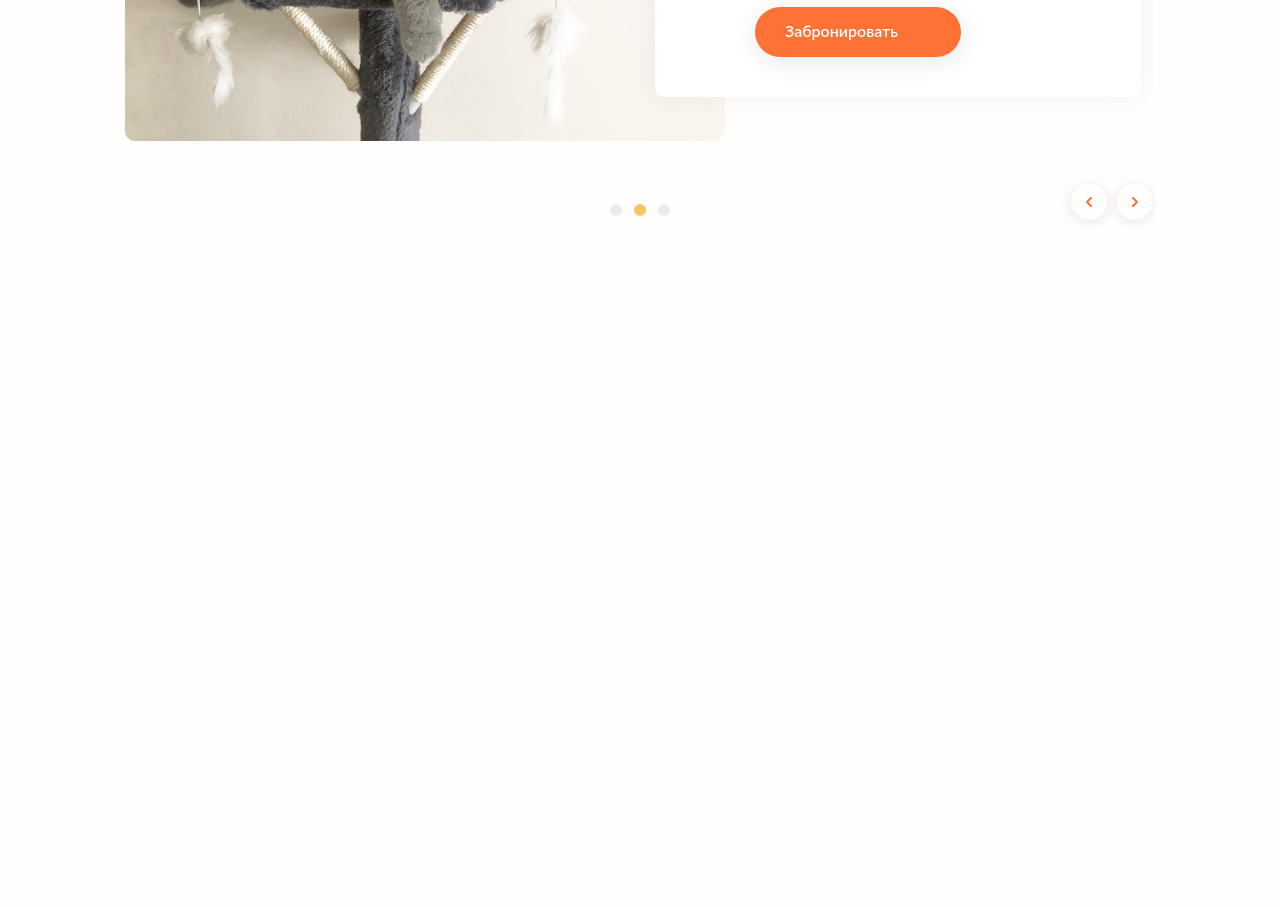
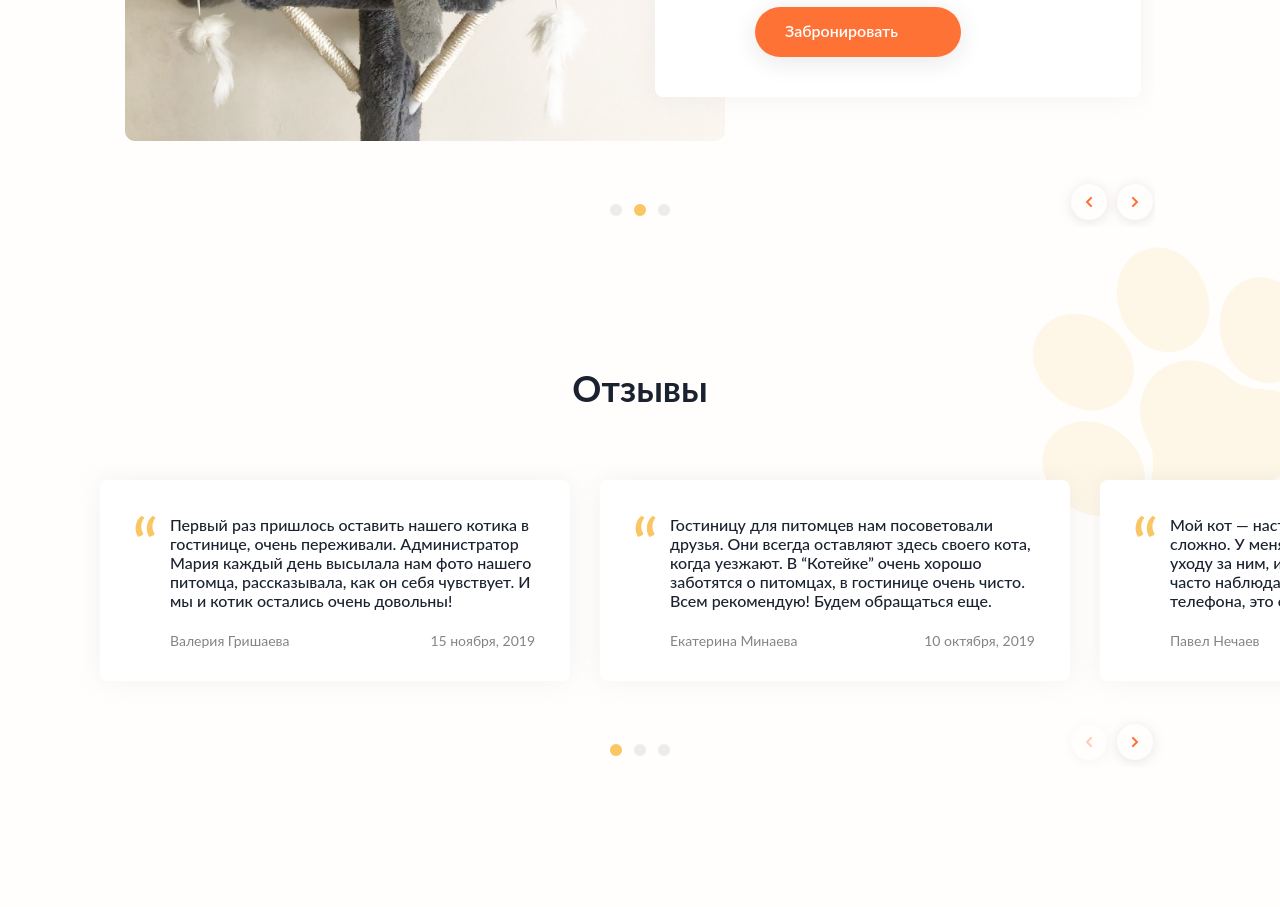
Before and after one commit to la-croix02/kitty, a plain HTML site: page index.html in a window 1280 px wide. Shown: the part 1860-2767 px from the top of the page. Before the commit the page ends 2157 px from the top, so only its background shows below. Drawn offline with Linux system fonts and the light colour scheme.

Commit message:
added reviews slider

```diff
--- a/index.html
+++ b/index.html
@@ -132,6 +132,50 @@
                 </div>
             </div>
         </section>
+        <section class="reviews">
+            <h2 class="reviews__title section-title">Отзывы</h2>
+            <div class="reviews__slider swiper">
+                <div class="reviews__slider-wrapper swiper-wrapper">
+                    <div class="reviews__slider-slide swiper-slide">
+                        <p class="reviews__slider-text">Первый раз пришлось оставить нашего котика
+                            в гостинице, очень переживали. Администратор Мария каждый день высылала нам фото нашего питомца, рассказывала, как он себя чувствует.
+                            И мы и котик остались очень довольны!</p>
+                        <div class="reviews__slider-bottom">
+                            <p class="reviews__slider-author">Валерия Гришаева</p>
+                            <time class="reviews__slider-date" datetime="2019-11-15">15 ноября, 2019</time>
+                        </div>
+                    </div>
+                    <div class="reviews__slider-slide swiper-slide">
+                        <p class="reviews__slider-text">Гостиницу для питомцев нам посоветовали друзья. Они всегда оставляют здесь своего кота, когда уезжают. В “Котейке” очень хорошо заботятся о питомцах, в гостинице очень чисто. Всем рекомендую! Будем обращаться еще.</p>
+                        <div class="reviews__slider-bottom">
+                            <p class="reviews__slider-author">Екатерина Минаева</p>
+                            <time class="reviews__slider-date" datetime="2019-10-10">10 октября, 2019</time>
+                        </div>
+                    </div>
+                    <div class="reviews__slider-slide swiper-slide">
+                        <p class="reviews__slider-text">Мой кот — настоящая привереда, угодить ему сложно. У меня были особые требования к уходу за ним, и “Котейка” отлично справились. Я часто наблюдал по видео за питомцем со своего телефона, это очень удобно. </p>
+                        <div class="reviews__slider-bottom">
+                            <p class="reviews__slider-author">Павел Нечаев</p>
+                            <time class="reviews__slider-date" datetime="2024-11-15">15 ноября, 2019</time>
+                        </div>
+                    </div>
+                    <div class="reviews__slider-slide swiper-slide">
+                        <p class="reviews__slider-text">Мой кот — настоящая привереда, угодить ему сложно. У меня были особые требования к уходу за ним, и “Котейка” отлично справились. Я часто наблюдал по видео за питомцем со своего телефона, это очень удобно. </p>
+                        <div class="reviews__slider-bottom">
+                            <p class="reviews__slider-author">Павел Нечаев</p>
+                            <time class="reviews__slider-date" datetime="2024-11-15">15 ноября, 2019</time>
+                        </div>
+                    </div>
+                </div>
+                <div class="slider-control">
+                    <div class="swiper-pagination"></div>
+                    <div class="swiper-btns-wrapper">
+                        <div class="swiper-button-prev"></div>
+                        <div class="swiper-button-next"></div>
+                    </div>
+                </div>
+            </div>
+        </section>
     </main>
 
     <script src="js/swiper-bundle.min.js"></script>
--- a/js/script.js
+++ b/js/script.js
@@ -16,3 +16,19 @@ new Swiper('.rooms__slider', {
     grabCursor: true,
     speed: 800
 });
+
+new Swiper('.reviews__slider', {
+    navigation: {
+        nextEl: '.swiper-button-next',
+        prevEl: '.swiper-button-prev'
+    },
+    pagination: {
+        el: '.swiper-pagination',
+        clickable: true
+    },
+    loop: false,
+    grabCursor: true,
+    speed: 800,
+    spaceBetween: 30,
+    slidesPerView: 2.5,
+})
--- a/style/style.css
+++ b/style/style.css
@@ -148,7 +148,7 @@ button {
     line-height: 140%;
 }
 .rooms {
-    padding: 70px 0;
+    padding: 70px 0 20px;
     background: url('../images/fish-bg.png') no-repeat;
     background-position: left 70px;
 }
@@ -234,8 +234,9 @@ button {
 }
 .slider-control {
     position: relative;
-    margin-top: 43px;
+    margin: 43px auto 0;
     height: 43px;
+    max-width: 1030px;
 }
 .swiper-pagination-horizontal.swiper-pagination-bullets .swiper-pagination-bullet {
     margin: 0 6px;
@@ -279,3 +280,50 @@ button {
 .swiper-button-prev::after {
     background: url('../images/icons/arrow-prev.svg') no-repeat center;
 }
+.reviews {
+    padding: 120px 0 140px;
+    background: url('../images/pow2-bg.png') no-repeat;
+    background-position: right top;
+}
+.reviews__title {
+    text-align: center;
+    margin-bottom: 55px;
+}
+/* .reviews__slider {
+    margin-left: 85px;
+} */
+.reviews__slider-wrapper {
+    padding-left: 15px;
+    padding-top: 15px;
+    margin-left: 85px;
+}
+.reviews__slider-slide {
+    padding: 35px 35px 35px 70px;
+    border-radius: 8px;
+    box-shadow: 0px 0px 25px 0px #d0d0d040;
+    background: #ffffff;
+    max-width: 470px;
+    width: 100%;
+    position: relative;
+}
+.reviews__slider-slide::before {
+    content: '';
+    display: block;
+    width: 24px;
+    height: 24px;
+    background: url('../images/icons/quote.svg') no-repeat;
+    position: absolute;
+    top: 35px;
+    left: 35px;
+}
+.reviews__slider-text {
+    font-weight: 500;
+    margin-bottom: 25px;
+}
+.reviews__slider-bottom {
+    display: flex;
+    justify-content: space-between;
+    color: #848484;
+    font-size: 14px;
+    line-height: 11px;
+}
```
Also changed, not shown: images/pow2-bg.png (added).
